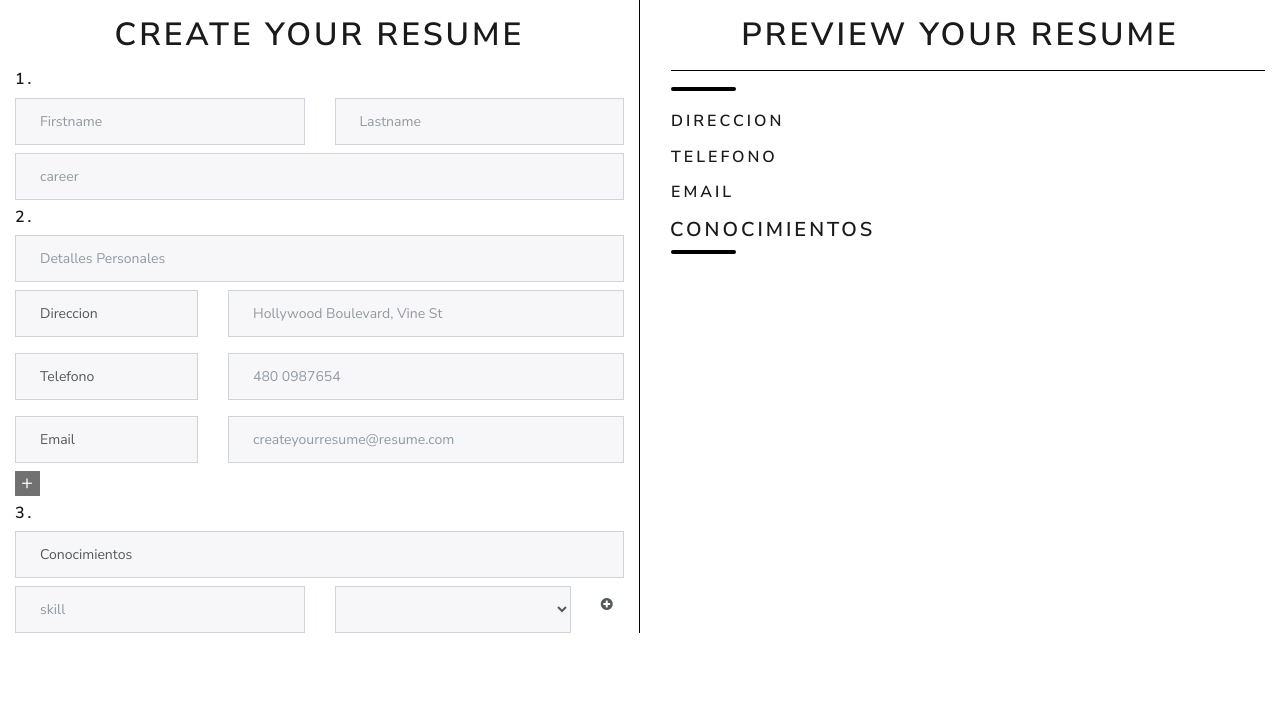
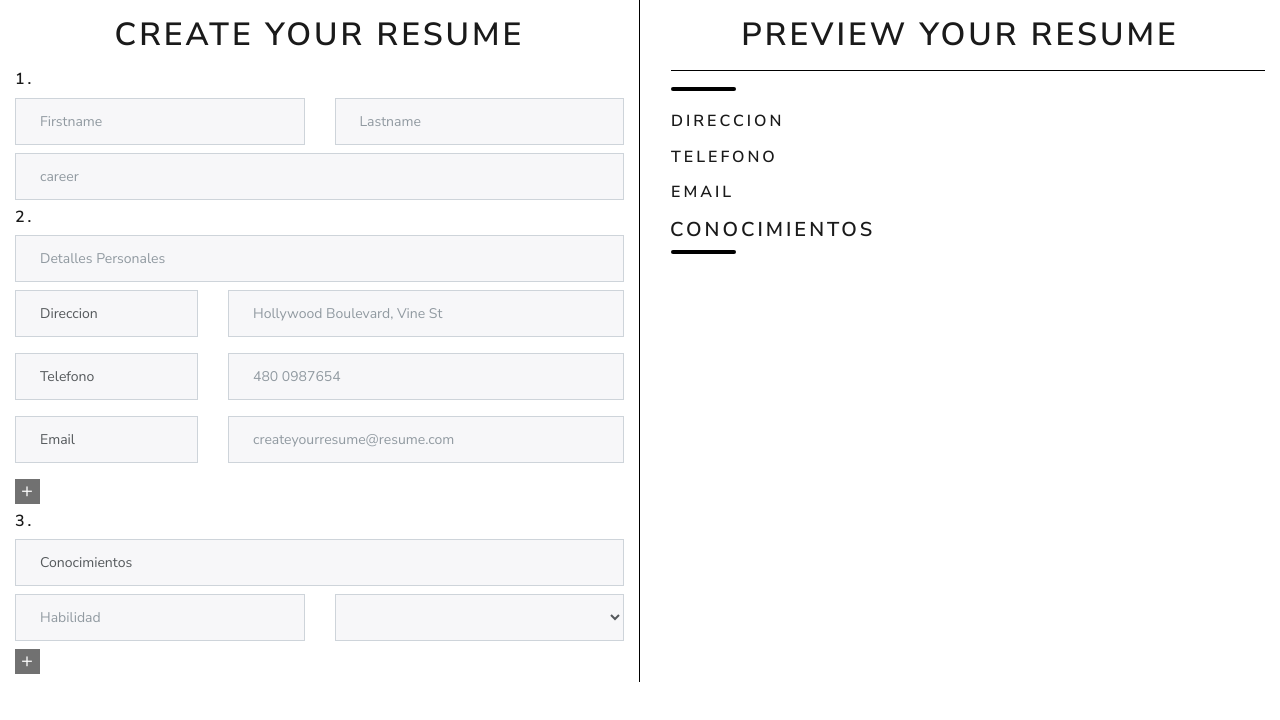
Before and after one commit to josephinfante/ResumeGenerator-, a Vue app: page / in a window 1280 px wide. Shown: the top 720 px of the page. Built offline with nearby package versions, Linux system fonts and the light colour scheme.

Commit message:
adding plus function

```diff
--- a/src/components/Resume.vue
+++ b/src/components/Resume.vue
@@ -26,29 +26,29 @@
                         <input v-model.lazy="item.value" type="text" class="form-control mb-2" :placeholder="item.placeholder">
                     </div>
                 </div>
-                <div class="add-info">
+                <div class="add my-2">
                     <div v-on:click="addInfo()" class="plus">+</div>
                 </div>
             </div>
             <div class="skills">
                 <h5 class="my-2">3.</h5>
-                <input v-model.lazy="skills.tittle" type="text" class="form-control my-2" placeholder="Conocimientos">
-                <div class="add row">
+                <input v-model.lazy="skills.title" type="text" class="form-control my-2" placeholder="Conocimientos">
+                <div class="row mt-2" v-for="(skill, index) in skills.mySkills" :key="`field-${index}-$`">
                     <div class="col-6">
-                        <input v-model.lazy="skills.name" type="text" class="form-control" placeholder="skill">
+                        <input v-model.lazy="skill.name" type="text" class="form-control" :placeholder="skill.placeholder">
                     </div>
-                    <div class="col-5">
-                        <select class="form-control" id="selectskills">
-                            <option></option>
-                            <option>+</option>
-                            <option>++</option>
-                            <option>+++</option>
-                            <option>++++</option>
+                    <div class="col-6">
+                        <select v-model.lazy="skill.value" class="form-control" id="selectskills">
+                            <option value="">Seleccione</option>
+                            <option value="25">+</option>
+                            <option value="50">++</option>
+                            <option value="75">+++</option>
+                            <option value="100">++++</option>
                         </select>
                     </div>
-                    <div class="col-1 my-2">
-                        <i class="fa fa-plus-circle"></i>
-                    </div>
+                </div>
+                <div class="add my-2">
+                    <div v-on:click="addSkill()" class="plus">+</div>
                 </div>
             </div>
         </div>
@@ -70,10 +70,13 @@
                 </div>
             </div>
             <div class="skills-preview my-3">
-                <h4 class="col-2">{{skills.tittle}}</h4>
+                <h4 class="col-2">{{skills.title}}</h4>
                 <div class="underline ml-3"> </div><br>
                 <div class="skills-details ml-3">
-                    <p class="uppercase">{{skills.name}}</p>
+                    <div v-for="(item, index) in skills.mySkills" :key="`item-${index}`">
+                        <p>{{item.name}}</p>
+                        <div class="bar" v-bind:style="{width: item.value + '%'}"></div>
+                    </div>
                 </div>
             </div>
         </div>
@@ -112,8 +115,15 @@ export default {
             }
         ],
         skills : {
-            tittle:'Conocimientos',
-            name:''
+            title:'Conocimientos',
+            placeholder: 'Conocimientos',
+            mySkills : [
+                {
+                    name: '',
+                    placeholder: 'Habilidad',
+                    value: 0
+                }
+            ]
         }
     }
   },
@@ -126,6 +136,14 @@ export default {
             placeholderParent: 'Example Field',
             placeholder: 'Example Field'
         })
+    },
+    addSkill: function(){
+        var number = Number(this.skills.mySkills.length);
+        this.skills.mySkills.push({
+            name: 'Example Skill ' + (number),
+            value: 0,
+            placeholder: 'Example Skill'
+        })
     }
   },
 }
@@ -134,6 +152,10 @@ export default {
 <style>
 #details {
     border-right: 1px solid black;
+}
+.bar {
+    background: #717171;
+    height: 5px;
 }
 .plus {
     background: #717171;
```
